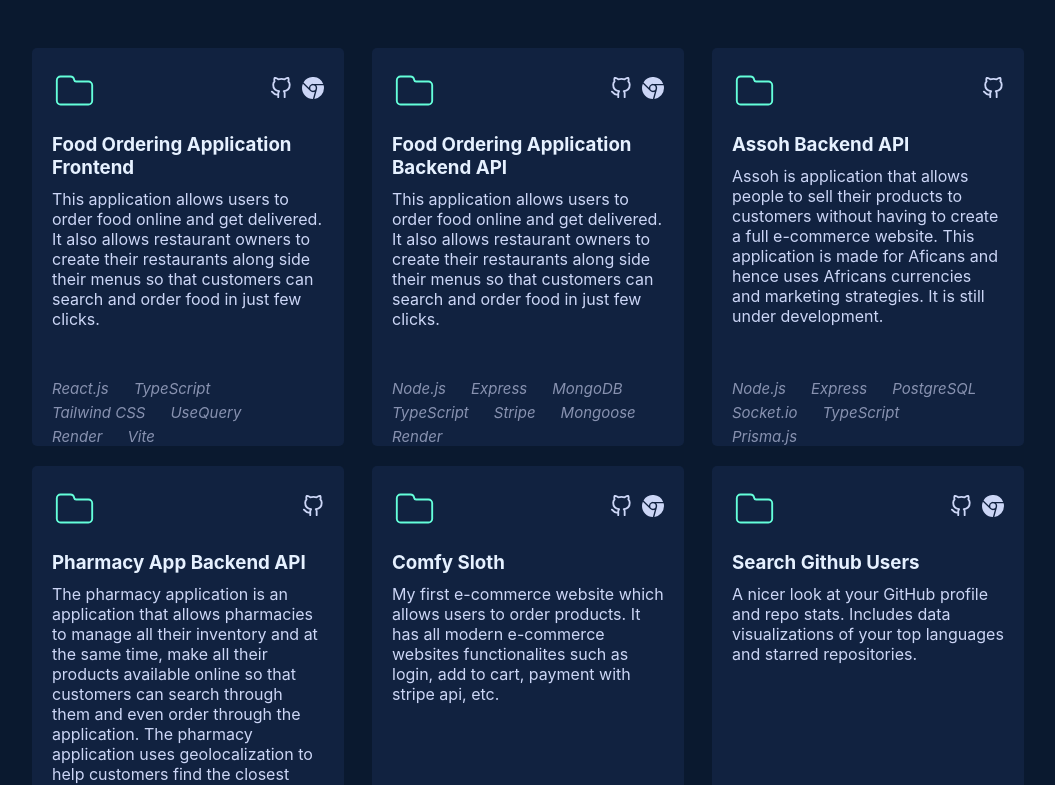
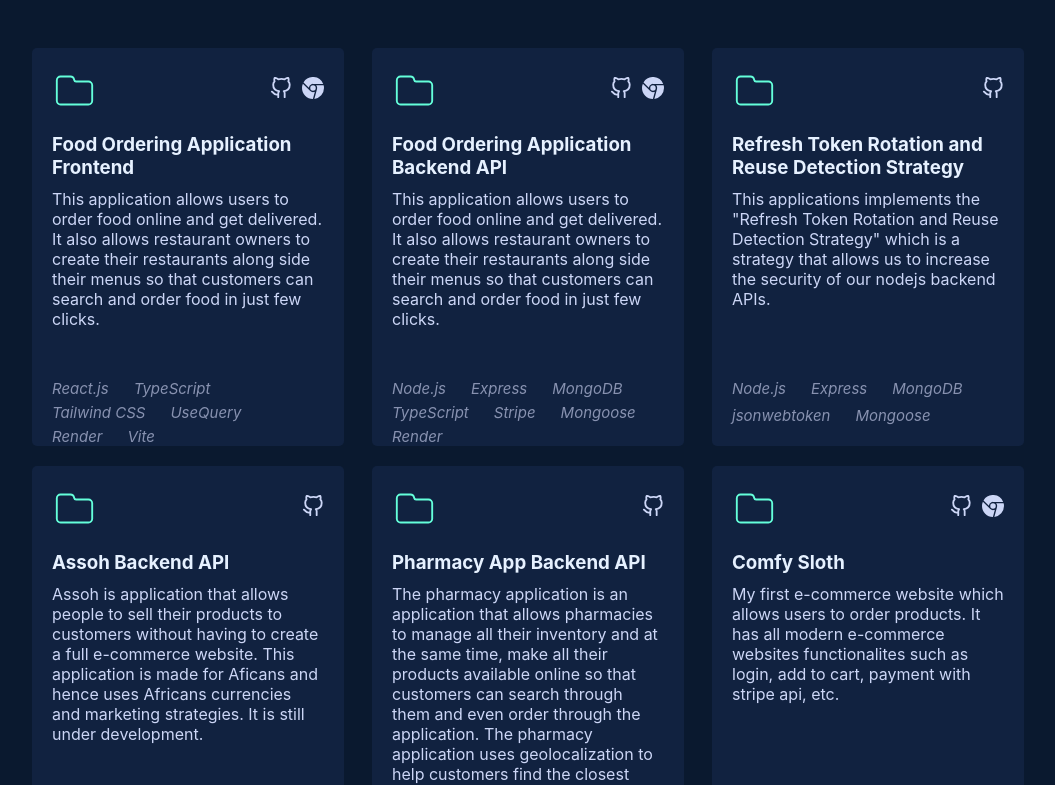
Before and after one commit to DialloAbdourahman/Portfolio, a React (Create React App) app: page / in a window 1280 px wide. Shown: the part 1764-2549 px from the top of the page, without its empty margins (108-1163 px from the left). Built offline with nearby package versions, Linux system fonts and the light colour scheme.

Commit message:
Refresh_Token_Rotation_And_Reuse_Detection_Strategy

```diff
--- a/src/utiles/projects.js
+++ b/src/utiles/projects.js
@@ -47,6 +47,18 @@ const importantProjects = [
       {
         icon: <BsBrowserChrome />,
         link: 'https://food-delivery-backend-2fjr.onrender.com/health',
+      },
+    ],
+  },
+  {
+    name: 'Refresh Token Rotation and Reuse Detection Strategy',
+    description:
+      'This applications implements the "Refresh Token Rotation and Reuse Detection Strategy" which is a strategy that allows us to increase the security of our nodejs backend APIs. ',
+    technologies: ['Node.js', 'Express', 'MongoDB', 'jsonwebtoken', 'Mongoose'],
+    links: [
+      {
+        icon: <FiGithub />,
+        link: 'https://github.com/DialloAbdourahman/Refresh_Token_Rotation_And_Reuse_Detection_Strategy',
       },
     ],
   },
```
